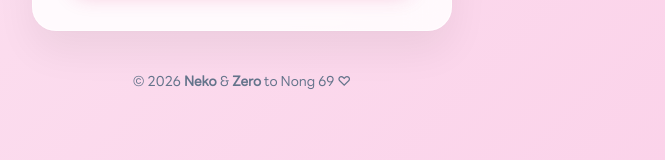
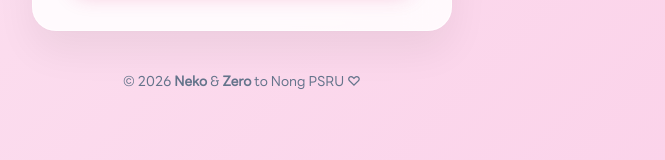
Before and after one commit to TamajiNeko/whats-your-color, a Next.js app: page / in a window 1280 px wide. Shown: the part 498-658 px from the top of the page, without its empty margins (398-1063 px from the left). Built offline with nearby package versions, Linux system fonts and the light colour scheme.

Commit message:
Nong 69 -> Nong PSRU

```diff
--- a/src/app/page.js
+++ b/src/app/page.js
@@ -385,7 +385,7 @@ export default function Home() {
         <a href="https://www.instagram.com/zero_wa_o" target="_blank" rel="noopener noreferrer">
           Zero
         </a>
-        <span> to Nong 69 ♡</span>
+        <span> to Nong PSRU ♡</span>
       </div>
     </div>
   );
```
